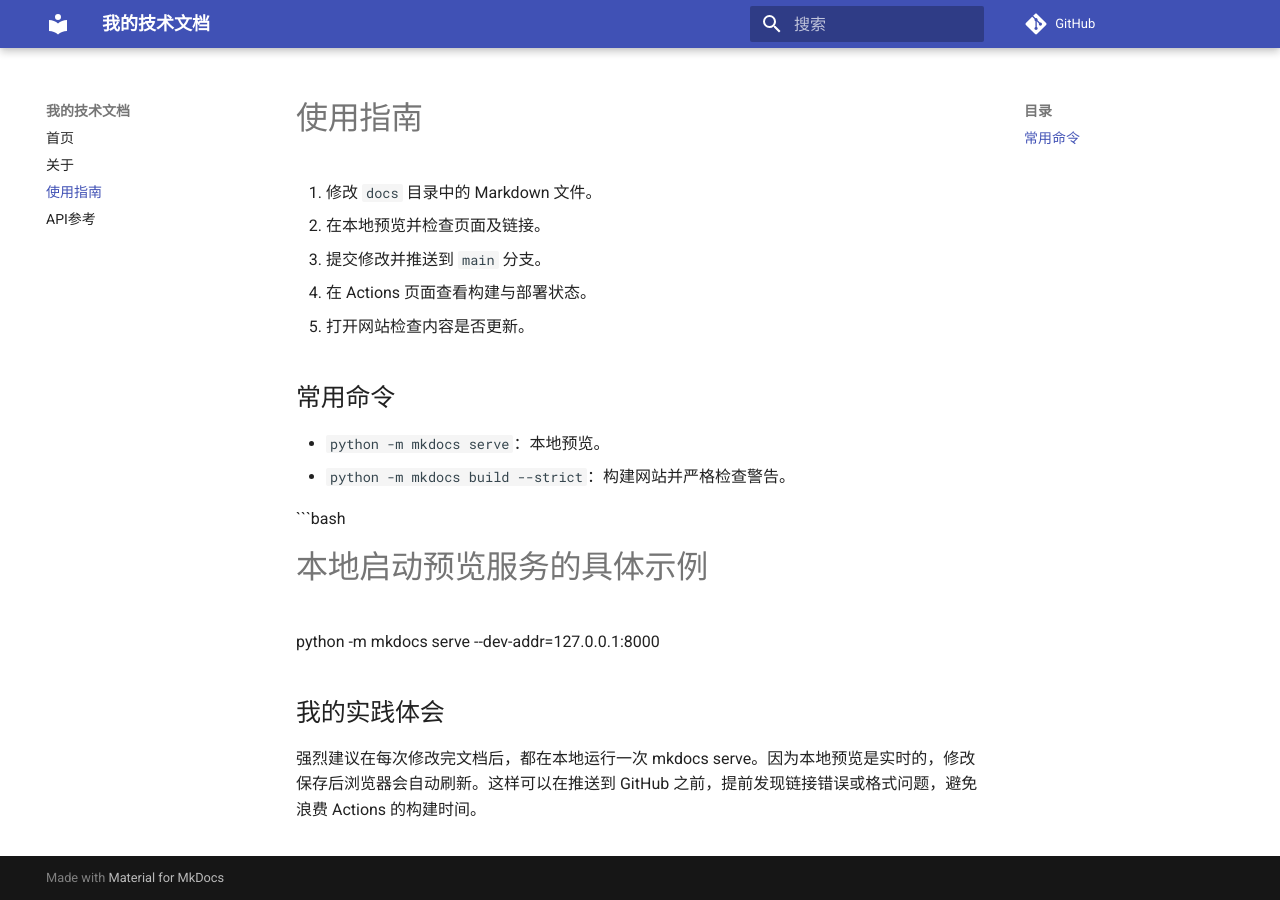
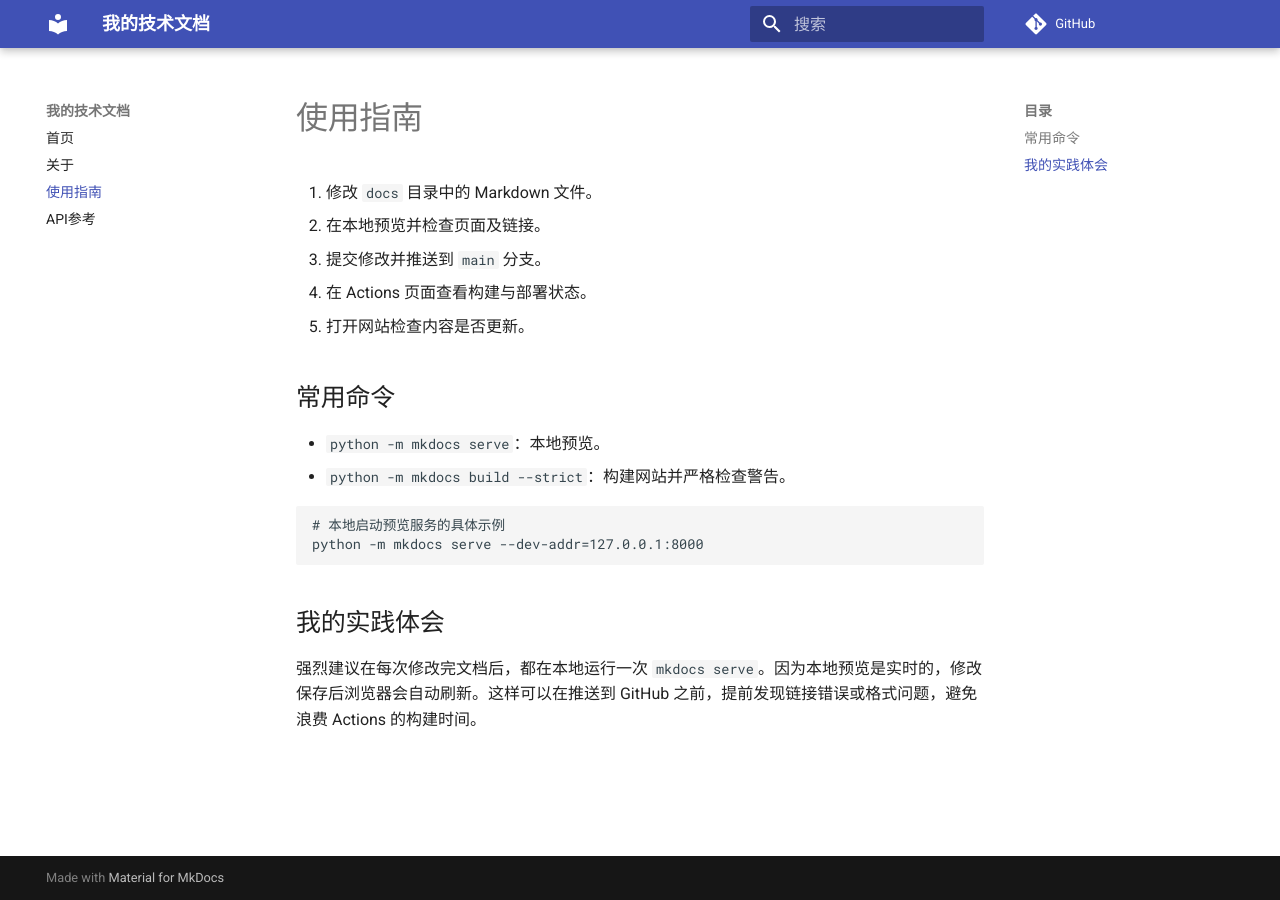
Before and after one commit to Wurnn/my-docs, an MkDocs documentation site: the page built from docs/guide.md, in a window 1280 px wide. Built offline with MkDocs 1.6.1 and Material for MkDocs 9.7.7, drawn with Linux system fonts in a browser that asks for light colours; comment, search, counter and statistics services are not loaded.

Commit message:
Update guide.md

````diff
--- a/docs/guide.md
+++ b/docs/guide.md
@@ -14,6 +14,8 @@
 ```bash
 # 本地启动预览服务的具体示例
 python -m mkdocs serve --dev-addr=127.0.0.1:8000
+```
 
 ## 我的实践体会
-强烈建议在每次修改完文档后，都在本地运行一次 mkdocs serve。因为本地预览是实时的，修改保存后浏览器会自动刷新。这样可以在推送到 GitHub 之前，提前发现链接错误或格式问题，避免浪费 Actions 的构建时间。
+
+强烈建议在每次修改完文档后，都在本地运行一次 `mkdocs serve`。因为本地预览是实时的，修改保存后浏览器会自动刷新。这样可以在推送到 GitHub 之前，提前发现链接错误或格式问题，避免浪费 Actions 的构建时间。
````
